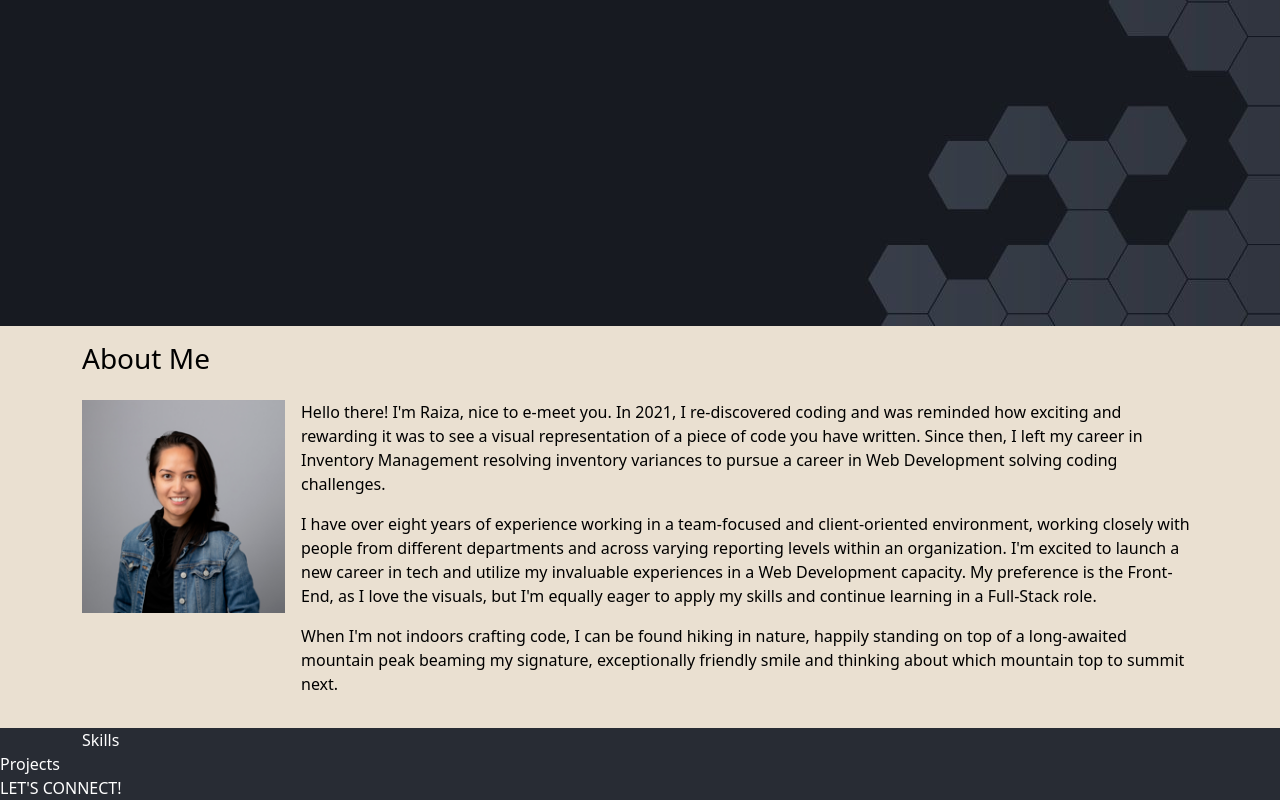
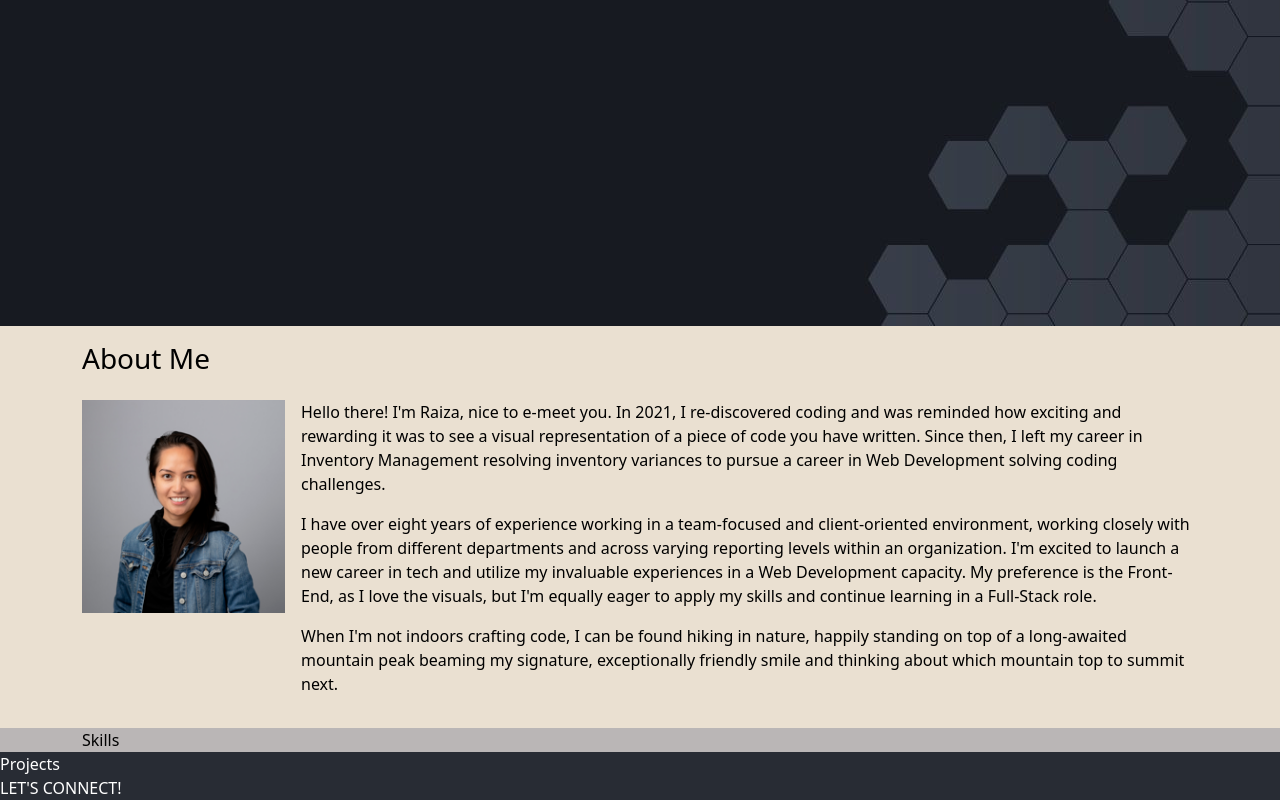
Before and after one commit to Raiza-D/my-portfolio, a React (Create React App) app: page / in a window 1280 px wide. Shown: the part 540-1340 px from the top of the page. Built offline with nearby package versions, Linux system fonts and the light colour scheme.

Commit message:
Add class called 'skills' to apply styling specified in Skills stylesheet.

```diff
--- a/src/components/Skills.jsx
+++ b/src/components/Skills.jsx
@@ -5,7 +5,7 @@ import Container from "react-bootstrap/Container";
 
 export default function Skills() {
   return (
-    <div>
+    <div className="skills">
       <Container>
         Skills
       </Container>
```
